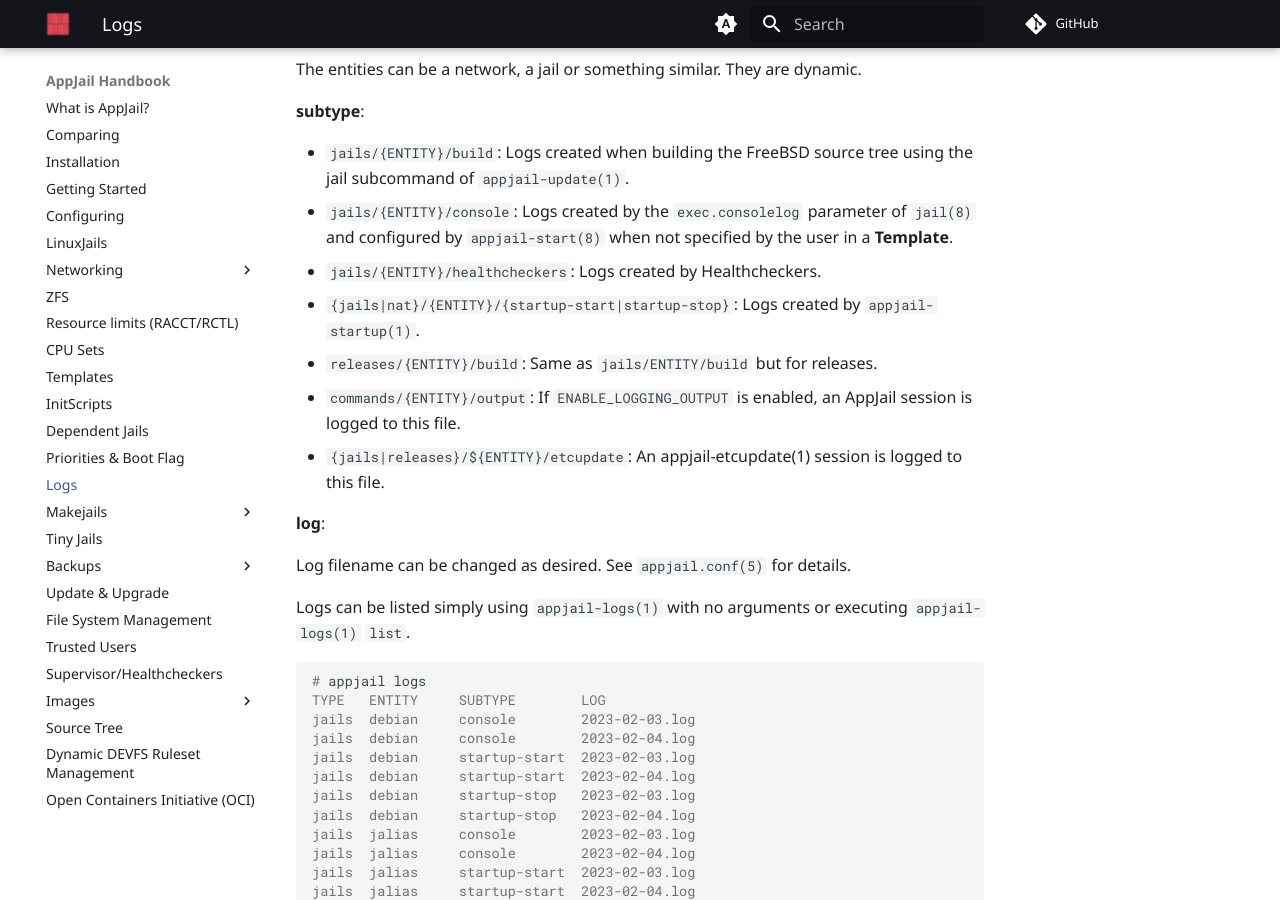
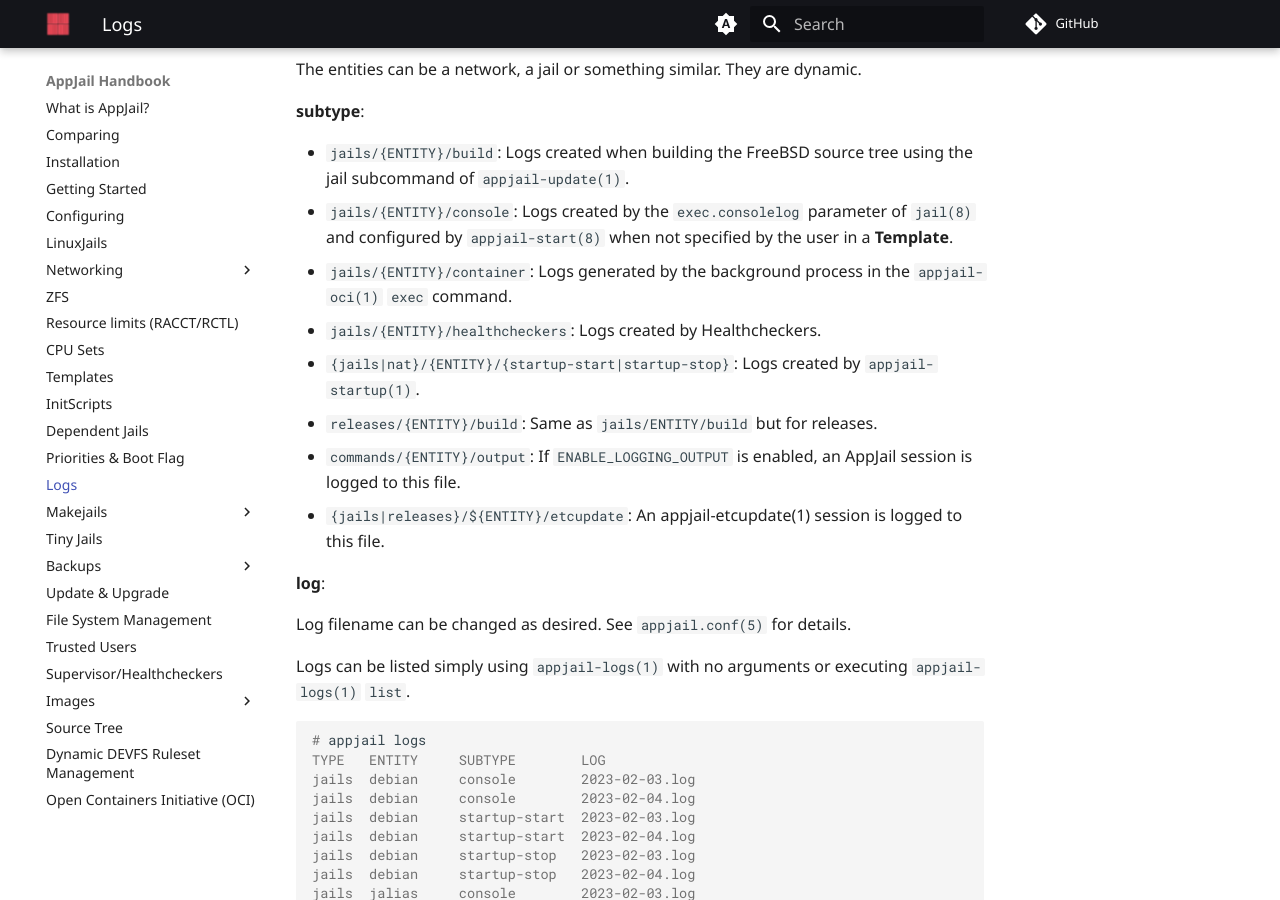
Before and after one commit to DtxdF/AppJail.docs, an MkDocs documentation site: the page built from docs/logs.md, in a window 1280 px wide and 900 px high, scrolled down 668 px. Built offline with MkDocs 1.6.1 and Material for MkDocs 9.7.7, drawn with Linux system fonts in a browser that asks for light colours; comment, search, counter and statistics services are not loaded.

Commit message:
Document log subtype `jails/{ENTITY}/contianer`

```diff
--- a/docs/logs.md
+++ b/docs/logs.md
@@ -21,6 +21,7 @@ The entities can be a network, a jail or something similar. They are dynamic.
 
 * `jails/{ENTITY}/build`: Logs created when building the FreeBSD source tree using the jail subcommand of `appjail-update(1)`.
 * `jails/{ENTITY}/console`: Logs created by the `exec.consolelog` parameter of `jail(8)` and configured by `appjail-start(8)` when not specified by the user in a **Template**.
+* `jails/{ENTITY}/container`: Logs generated by the background process in the `appjail-oci(1)` `exec` command.
 * `jails/{ENTITY}/healthcheckers`: Logs created by Healthcheckers.
 * `{jails|nat}/{ENTITY}/{startup-start|startup-stop}`: Logs created by `appjail-startup(1)`.
 * `releases/{ENTITY}/build`: Same as `jails/ENTITY/build` but for releases.
```
